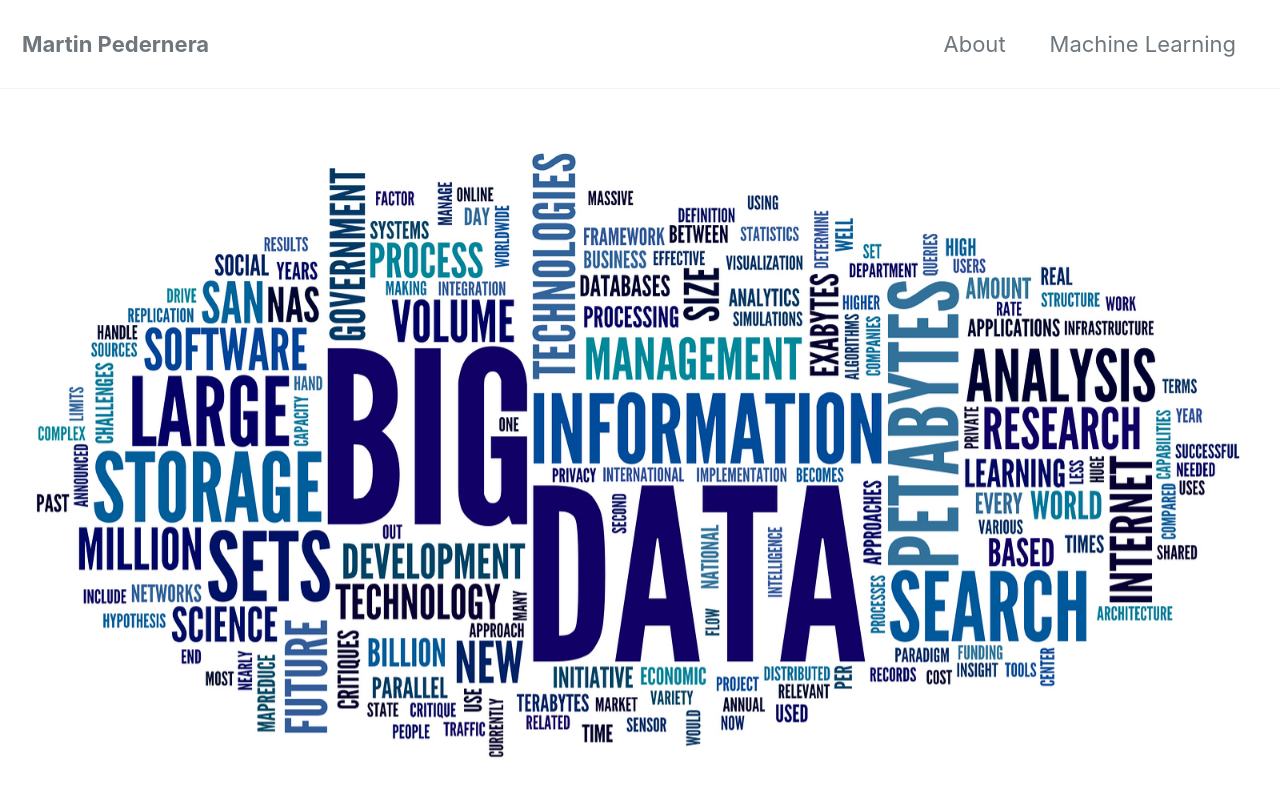
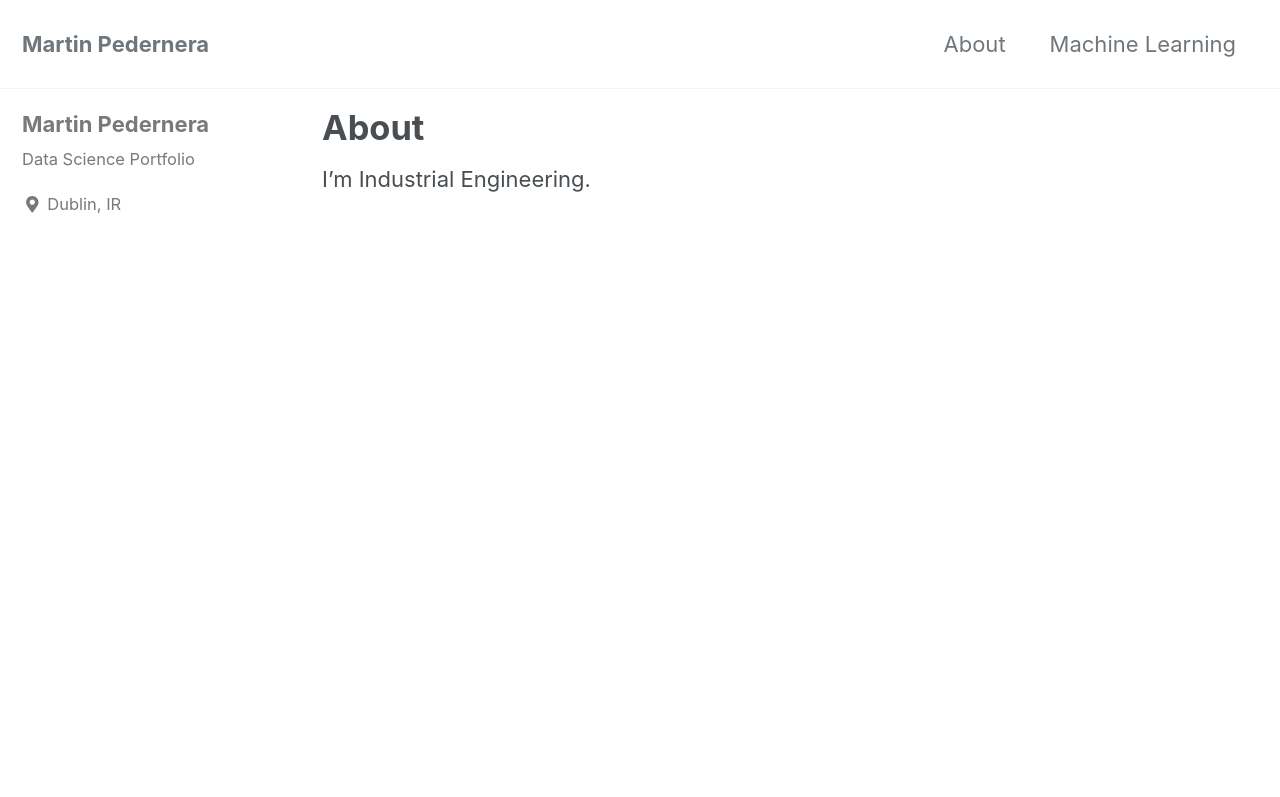
Before and after one commit to pederneramartin/pederneramartin.github.io, a Jekyll site: the page built from _pages/about.md, in a window 1280 px wide and 900 px high. Shown: the top 797 px of the window. Built offline with Jekyll 4.4.1, drawn with Linux system fonts in a browser that asks for light colours; cached includes are drawn as plain includes; nearby versions of some CDN libraries.

Commit message:
new github

```diff
--- a/_pages/about.md
+++ b/_pages/about.md
@@ -2,7 +2,7 @@
 title: "About"
 permalink: /about/
 header:
-  image: "/images/header.jpg"
+  #image: "/images/header.jpg"
 ---
 
 I'm Industrial Engineering.
```
Also changed, not shown: _pages/machinelearning.md (+1 -1 lines).
